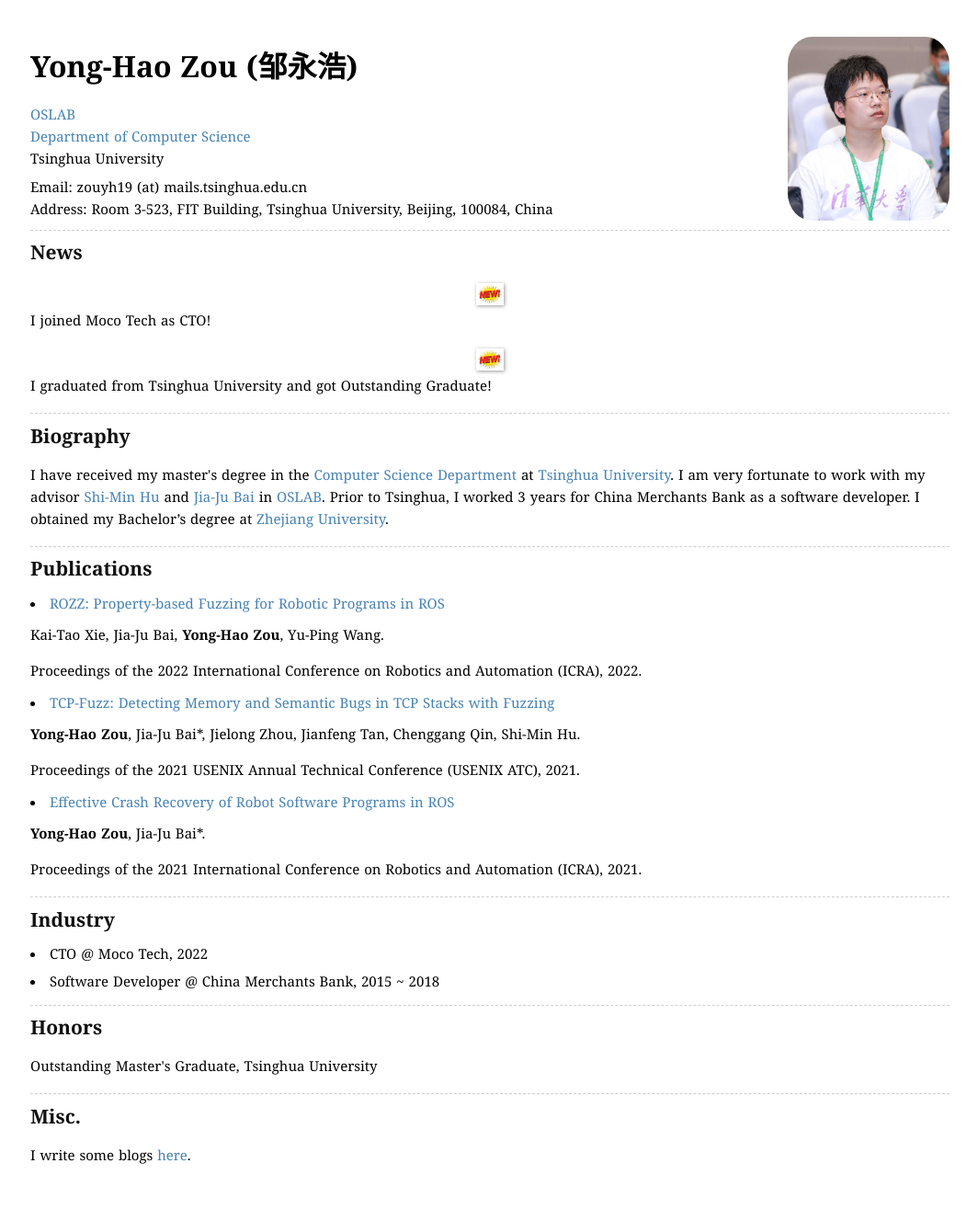
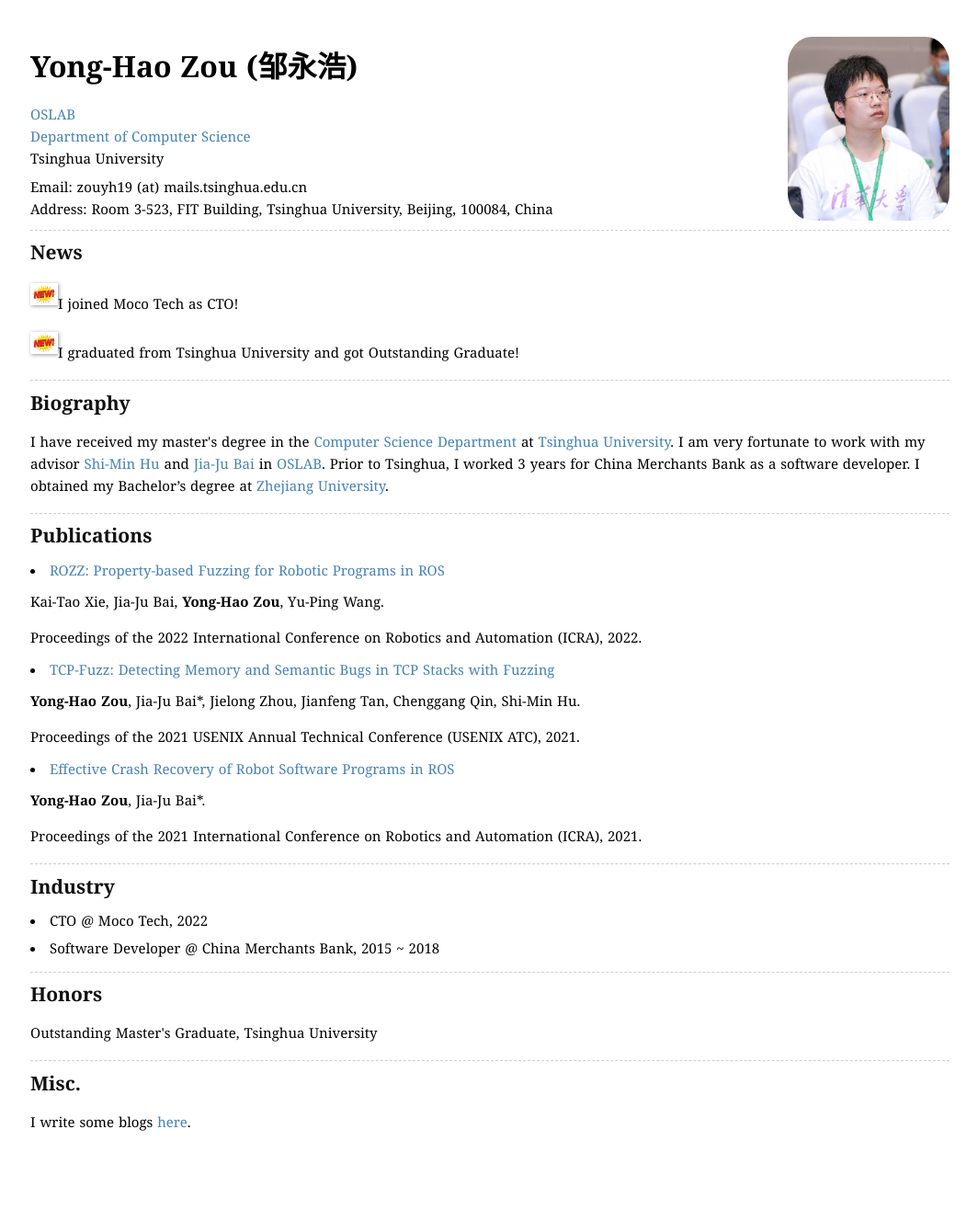
Before and after one commit to zouyonghao/zouyonghao.github.io, a Jekyll site: the page built from index.md, in a window 1280 px wide. Shown: the whole page at 92% size, without its empty margins (107-1171 px from the left). Built offline with Jekyll 4.4.1, drawn with Linux system fonts in a browser that asks for light colours; after the commit the page ends 1279 px from its top, so only the background shows below that.

Commit message:
Fix style

```diff
--- a/_layouts/home.html
+++ b/_layouts/home.html
@@ -42,9 +42,9 @@
 
                     <h2 id="misc">News</h2>
 
-                    <p><img src="../images/new-icon-12.jpeg" alt="" width="30px">I joined Moco Tech as CTO!</p>
+                    <p><img src="../images/new-icon-12.png" alt="" width="30px" style="display: inline;">I joined Moco Tech as CTO!</p>
 
-                    <p><img src="../images/new-icon-12.jpeg" alt="" width="30px">I graduated from Tsinghua University and got Outstanding Graduate!</p>
+                    <p><img src="../images/new-icon-12.png" alt="" width="30px" style="display: inline;">I graduated from Tsinghua University and got Outstanding Graduate!</p>
 
                     <hr>
 
```
Also changed, not shown: images/new-icon-12.jpeg (deleted), images/new-icon-12.png (added).
